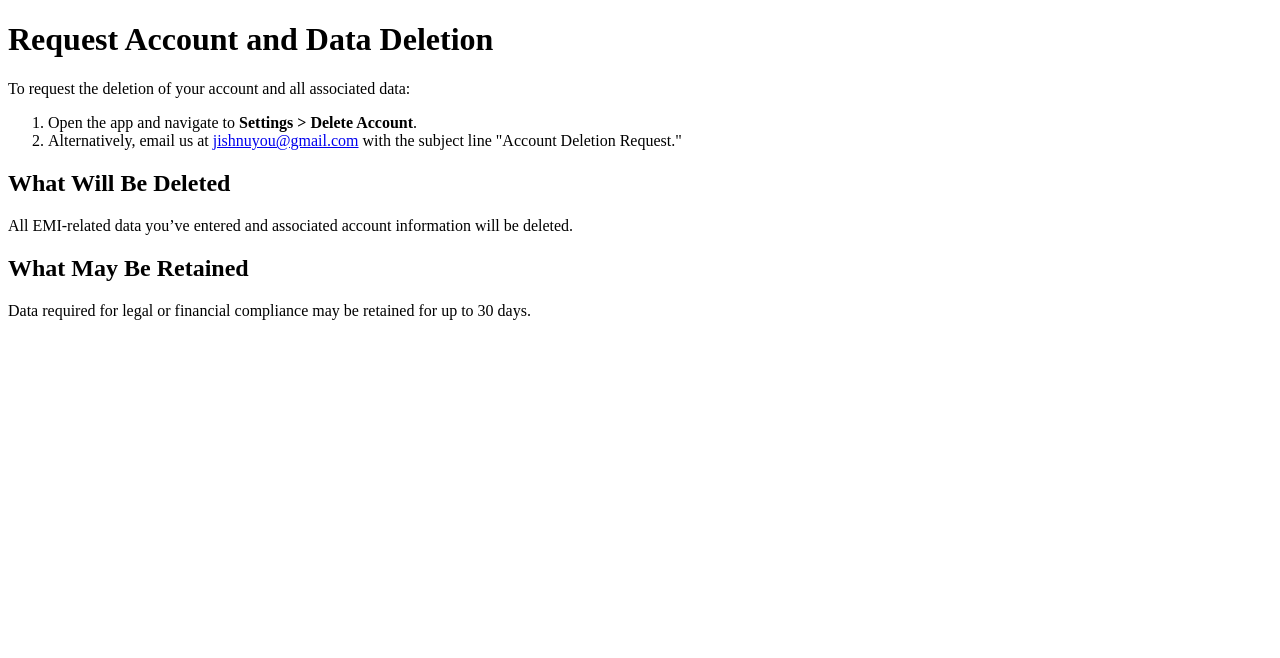
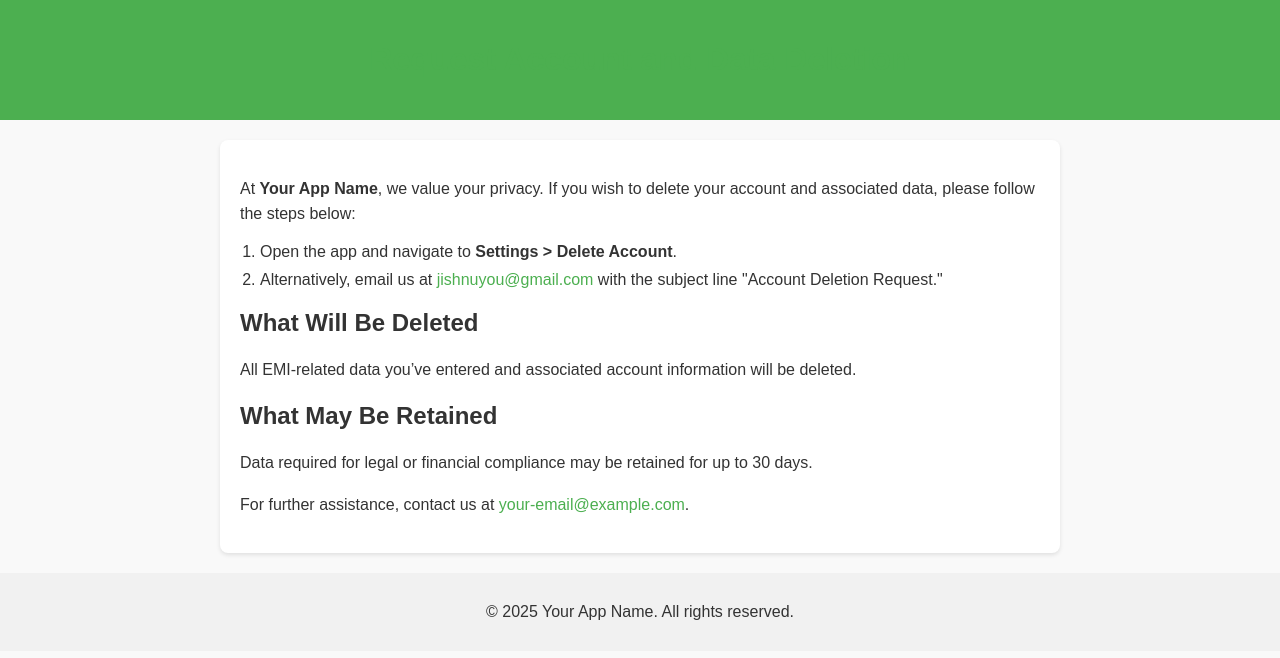
Before and after one commit to Jishnusu/yemiprivacypolicy, a plain HTML site: page delete.html in a window 1280 px wide. Drawn offline with Linux system fonts and the light colour scheme.

Commit message:
Update delete.html

```diff
--- a/delete.html
+++ b/delete.html
@@ -4,17 +4,83 @@
     <meta charset="UTF-8">
     <meta name="viewport" content="width=device-width, initial-scale=1.0">
     <title>Account and Data Deletion</title>
+    <style>
+        body {
+            font-family: Arial, sans-serif;
+            background-color: #f9f9f9;
+            color: #333;
+            margin: 0;
+            padding: 0;
+        }
+        header {
+            background-color: #4CAF50;
+            color: white;
+            padding: 20px 0;
+            text-align: center;
+        }
+        main {
+            max-width: 800px;
+            margin: 20px auto;
+            padding: 20px;
+            background: white;
+            border-radius: 8px;
+            box-shadow: 0 2px 4px rgba(0, 0, 0, 0.1);
+        }
+        h1 {
+            color: #4CAF50;
+        }
+        p {
+            line-height: 1.6;
+        }
+        ol {
+            padding-left: 20px;
+        }
+        ol li {
+            margin-bottom: 10px;
+        }
+        a {
+            color: #4CAF50;
+            text-decoration: none;
+        }
+        a:hover {
+            text-decoration: underline;
+        }
+        footer {
+            text-align: center;
+            margin-top: 20px;
+            padding: 10px 0;
+            background: #f1f1f1;
+        }
+    </style>
 </head>
 <body>
+    <header>
         <h1>Request Account and Data Deletion</h1>
-    <p>To request the deletion of your account and all associated data:</p>
+    </header>
+    <main>
+        <p>
+            At <strong>Your App Name</strong>, we value your privacy. If you wish to delete your account and associated data,
+            please follow the steps below:
+        </p>
         <ol>
             <li>Open the app and navigate to <strong>Settings > Delete Account</strong>.</li>
         <li>Alternatively, email us at <a href="mailto:jishnuyou@gmail.com">jishnuyou@gmail.com</a> with the subject line "Account Deletion Request."</li>
         </ol>
         <h2>What Will Be Deleted</h2>
-    <p>All EMI-related data you’ve entered and associated account information will be deleted.</p>
+        <p>
+            All EMI-related data you’ve entered and associated account information will be deleted.
+        </p>
         <h2>What May Be Retained</h2>
-    <p>Data required for legal or financial compliance may be retained for up to 30 days.</p>
+        <p>
+            Data required for legal or financial compliance may be retained for up to 30 days.
+        </p>
+        <p>
+            For further assistance, contact us at
+            <a href="mailto:your-email@example.com">your-email@example.com</a>.
+        </p>
+    </main>
+    <footer>
+        <p>&copy; 2025 Your App Name. All rights reserved.</p>
+    </footer>
 </body>
 </html>
```
Lines whose indentation alone changed are shown as unchanged.
